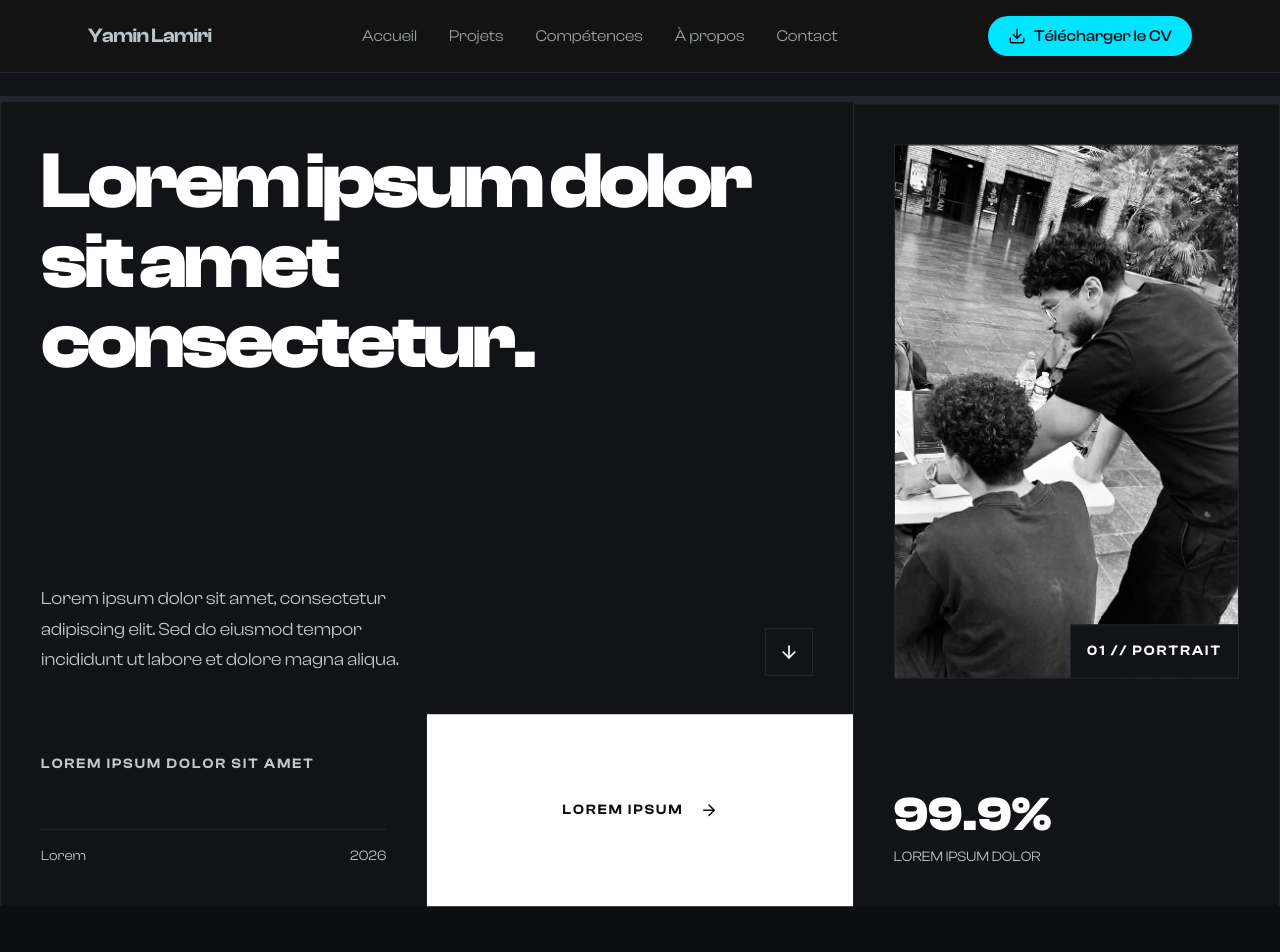
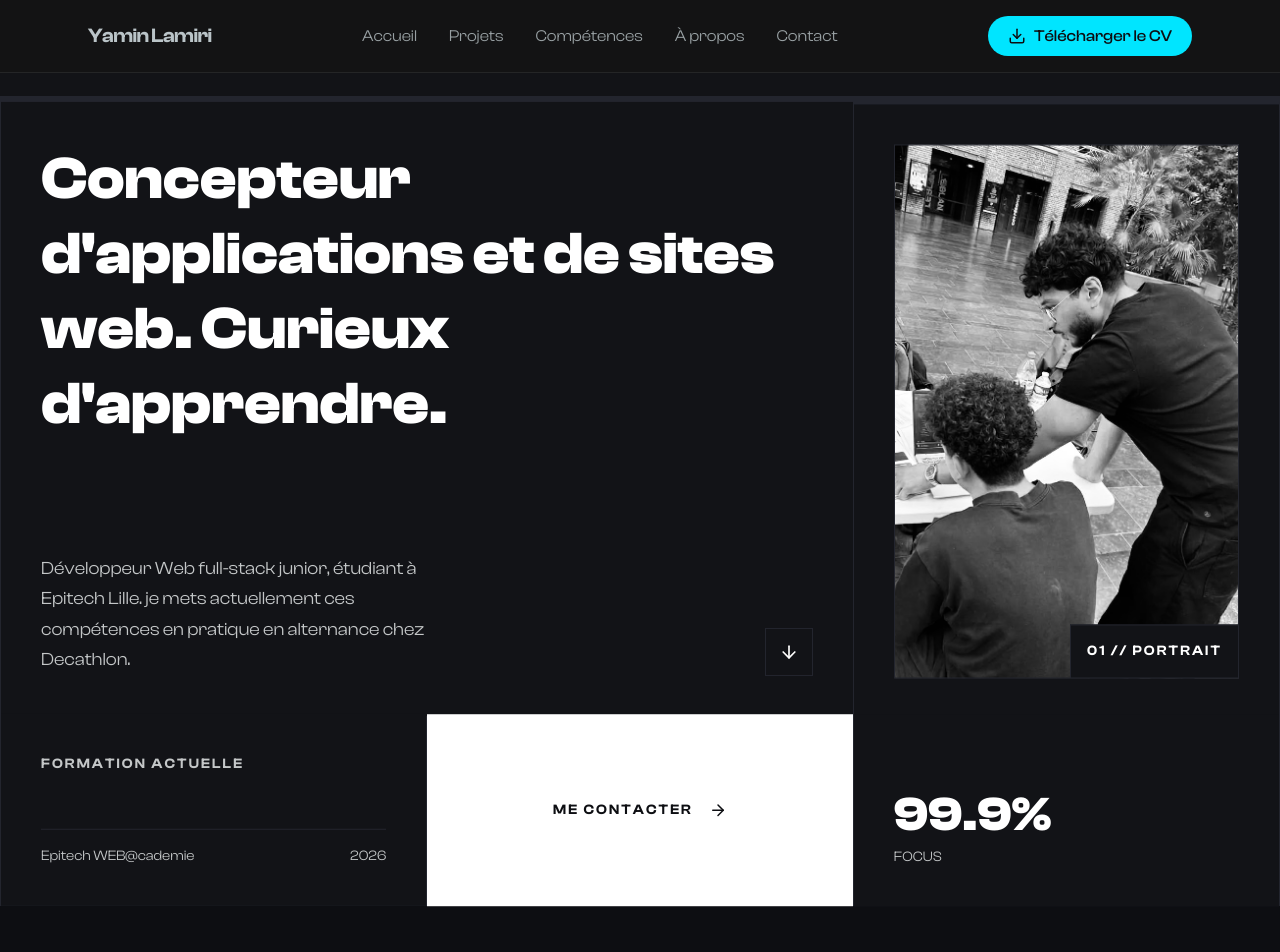
Before and after one commit to Yams-web/PortfolioV2, a Next.js app: page / in a window 1280 px wide. Shown: the top 952 px of the page. Built offline with nearby package versions, Linux system fonts and the light colour scheme.

Commit message:
refactor(front): use real text instead of lorems

```diff
--- a/src/components/hero/hero.component.tsx
+++ b/src/components/hero/hero.component.tsx
@@ -26,15 +26,16 @@ export function Hero(): React.JSX.Element {
       {/* Bloc gauche : accroche */}
       <div className="puzzle-piece flex min-h-[614px] flex-col justify-between bg-[#121317] p-6 sm:p-10 md:col-span-8">
         <div className="max-w-4xl">
-          <h1 className="mb-8 text-[48px] font-bold leading-[1.1] text-white md:text-[80px] md:leading-none md:tracking-[-0.04em]">
-            Lorem ipsum dolor sit amet consectetur.
+          <h1 className="mb-6 text-3xl font-bold leading-tight text-white sm:text-4xl md:text-5xl lg:text-6xl">
+            Concepteur d'applications et de sites web. Curieux d'apprendre.
           </h1>
         </div>
 
         <div className="flex w-full flex-col items-start justify-between gap-6 sm:flex-row sm:items-end">
           <p className="max-w-sm text-base leading-[1.7] text-[#c4c7c8] sm:text-lg">
-            Lorem ipsum dolor sit amet, consectetur adipiscing elit. Sed do
-            eiusmod tempor incididunt ut labore et dolore magna aliqua.
+            Développeur Web full-stack junior, étudiant à Epitech Lille. je mets
+            actuellement ces compétences en pratique en alternance chez
+            Decathlon.
           </p>
 
           <Link
@@ -73,35 +74,33 @@ export function Hero(): React.JSX.Element {
       {/* Bloc bas gauche : détails */}
       <div className="puzzle-piece flex h-48 flex-col justify-between bg-[#121317] p-6 sm:p-10 md:col-span-4">
         <p className="mb-4 text-sm font-semibold uppercase tracking-[0.15em] text-[#c4c7c8]">
-          Lorem ipsum dolor sit amet
+          Formation actuelle
         </p>
         <div className="flex items-end justify-between border-t border-[#23252E] pt-4">
-          <span className="text-sm text-[#c4c7c8]">Lorem</span>
+          <span className="text-sm text-[#c4c7c8]">Epitech WEB@cademie</span>
           <span className="text-sm text-[#c4c7c8]">2026</span>
         </div>
       </div>
 
       {/* Bloc bas milieu : appel à l'action */}
-      <div className="puzzle-piece group flex h-48 items-center justify-center border border-transparent bg-white text-[#0d0e12] transition-colors hover:border-white hover:bg-[#121317] hover:text-white md:col-span-4">
       <Link
         href="#contact"
         onClick={(event) => handleAnchorClick(event, "#contact")}
-          className="flex items-center gap-4 text-sm font-semibold uppercase tracking-[0.15em]"
+        className="puzzle-piece group flex h-48 items-center justify-center gap-4 border border-transparent bg-white text-sm font-semibold uppercase tracking-[0.15em] text-[#0d0e12] transition-colors hover:border-white hover:bg-[#121317] hover:text-white md:col-span-4"
       >
-          Lorem ipsum
+        Me contacter
         <ArrowRight
           aria-hidden="true"
           size={18}
           className="transition-transform group-hover:translate-x-2"
         />
       </Link>
-      </div>
 
       {/* Bloc bas droite : statistique */}
       <div className="puzzle-piece flex h-48 flex-col justify-end bg-[#121317] p-6 sm:p-10 md:col-span-4">
         <p className="text-[48px] font-bold leading-none text-white">99.9%</p>
         <p className="mt-2 text-sm uppercase tracking-[0.01em] text-[#c4c7c8]">
-          Lorem ipsum dolor
+          Focus
         </p>
       </div>
     </section>
```
Lines whose indentation alone changed are shown as unchanged.
